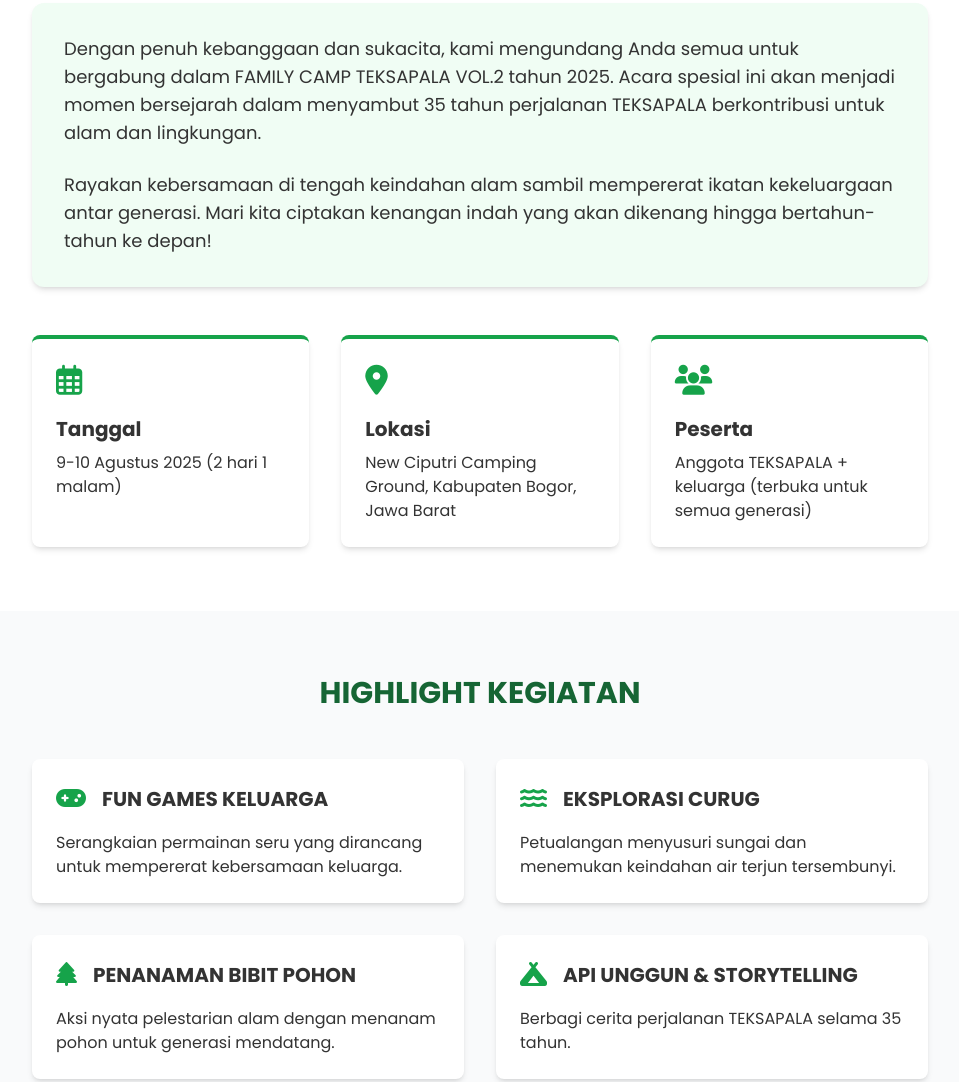
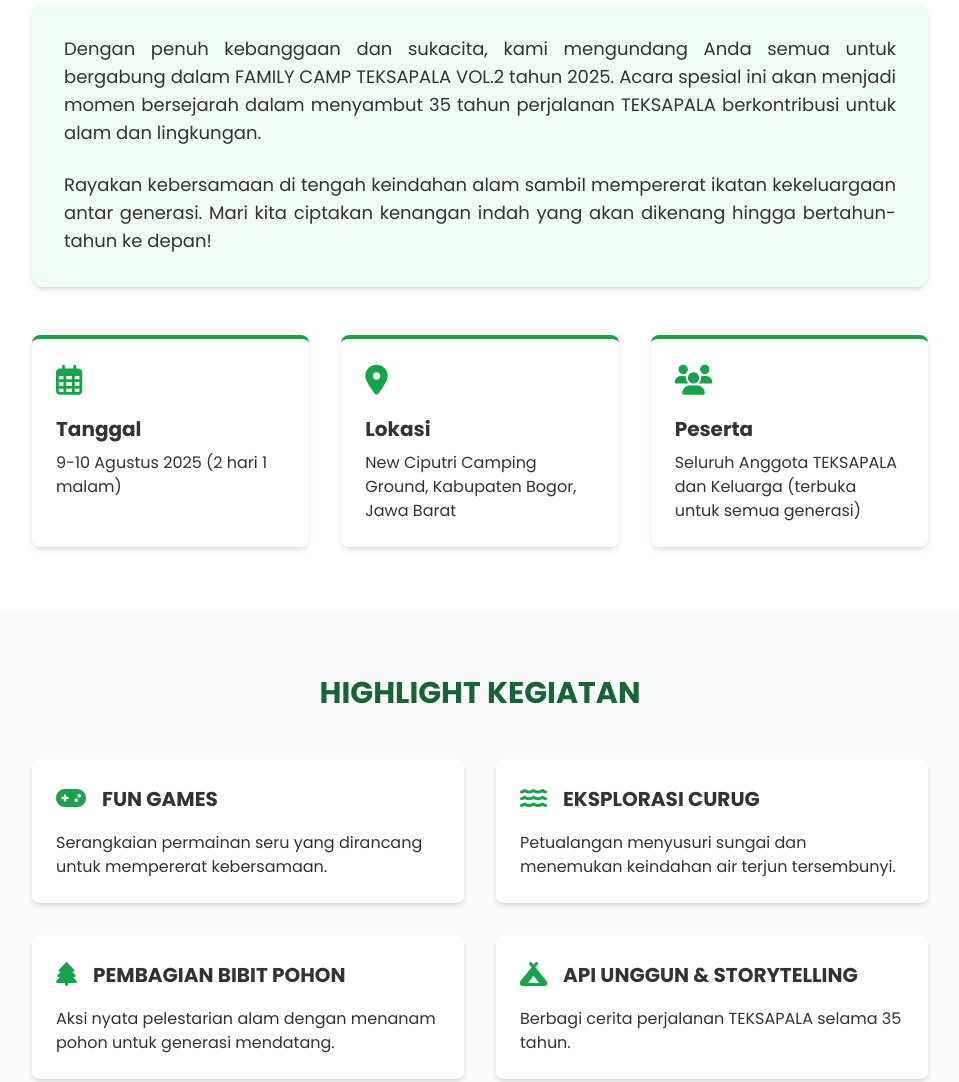
Before and after one commit to aldytarigan/famcamp-teksapala, a plain HTML site: page index.html in a window 1280 px wide. Shown: the part 793-1875 px from the top of the page, without its empty margins (160-1119 px from the left). Drawn offline with nearby package versions, Linux system fonts and the light colour scheme.

Commit message:
Update index.html

```diff
--- a/index.html
+++ b/index.html
@@ -77,10 +77,10 @@
             <h2 class="text-3xl font-bold text-center mb-12 text-green-800">HALO KELUARGA BESAR TEKSAPALA!</h2>
 
             <div class="bg-green-50 rounded-xl p-8 shadow-md mb-12">
-                <p class="text-lg mb-6">
+                <p class="text-lg mb-6" style="text-align: justify;">
                     Dengan penuh kebanggaan dan sukacita, kami mengundang Anda semua untuk bergabung dalam FAMILY CAMP TEKSAPALA VOL.2 tahun 2025. Acara spesial ini akan menjadi momen bersejarah dalam menyambut 35 tahun perjalanan TEKSAPALA berkontribusi untuk alam dan lingkungan.
                 </p>
-                <p class="text-lg">
+                <p class="text-lg" style="text-align: justify;">
                     Rayakan kebersamaan di tengah keindahan alam sambil mempererat ikatan kekeluargaan antar generasi. Mari kita ciptakan kenangan indah yang akan dikenang hingga bertahun-tahun ke depan!
                 </p>
             </div>
@@ -107,7 +107,7 @@
                         <i class="fas fa-users"></i>
                     </div>
                     <h3 class="font-bold text-xl mb-2">Peserta</h3>
-                    <p>Anggota TEKSAPALA + keluarga (terbuka untuk semua generasi)</p>
+                    <p>Seluruh Anggota TEKSAPALA dan Keluarga (terbuka untuk semua generasi)</p>
                 </div>
             </div>
         </div>
@@ -124,9 +124,9 @@
                         <div class="text-green-600 text-2xl mr-4">
                             <i class="fas fa-gamepad"></i>
                         </div>
-                        <h3 class="font-bold text-xl">FUN GAMES KELUARGA</h3>
+                        <h3 class="font-bold text-xl">FUN GAMES</h3>
                     </div>
-                    <p>Serangkaian permainan seru yang dirancang untuk mempererat kebersamaan keluarga.</p>
+                    <p>Serangkaian permainan seru yang dirancang untuk mempererat kebersamaan.</p>
                 </div>
 
                 <div class="activity-card bg-white p-6 rounded-lg shadow-md transition duration-300">
@@ -144,7 +144,7 @@
                         <div class="text-green-600 text-2xl mr-4">
                             <i class="fas fa-tree"></i>
                         </div>
-                        <h3 class="font-bold text-xl">PENANAMAN BIBIT POHON</h3>
+                        <h3 class="font-bold text-xl">PEMBAGIAN BIBIT POHON</h3>
                     </div>
                     <p>Aksi nyata pelestarian alam dengan menanam pohon untuk generasi mendatang.</p>
                 </div>
@@ -184,13 +184,6 @@
 
                 <div class="bg-green-700 bg-opacity-50 p-6 rounded-lg">
                     <h3 class="font-bold text-xl mb-4 flex items-center">
-                        <i class="fas fa-user-shield mr-3"></i> Kemandirian dan tanggung jawab
-                    </h3>
-                    <p>Belajar bertanggung jawab terhadap diri sendiri dan lingkungan</p>
-                </div>
-
-                <div class="bg-green-700 bg-opacity-50 p-6 rounded-lg">
-                    <h3 class="font-bold text-xl mb-4 flex items-center">
                         <i class="fas fa-lightbulb mr-3"></i> Kreativitas dan cinta alam
                     </h3>
                     <p>Menggali potensi kreatif melalui interaksi dengan alam</p>
@@ -214,8 +207,8 @@
             <h2 class="text-3xl font-bold text-center mb-12 text-green-800">PENDAFTARAN</h2>
 
             <div class="bg-yellow-50 border-l-4 border-yellow-400 p-6 mb-12">
-                <p class="font-bold mb-2">HTM: Rp 350.000/orang</p>
-                <p class="text-sm">Termasuk: Makan 3x, Baju TEKSAPALA, Simaksi, dsb.</p>
+                <p class="font-bold mb-2">HTM: Rp 300.000/orang</p>
+                <p class="text-sm">Termasuk: Simaksi, Makan 3x, Kaos Kegiatan, Transport Bus PP.</p>
                 <p class="text-sm mt-4 font-bold">Pendaftaran ditutup pada 1 Agustus 2025 atau ketika kuota terpenuhi.</p>
             </div>
 
```
